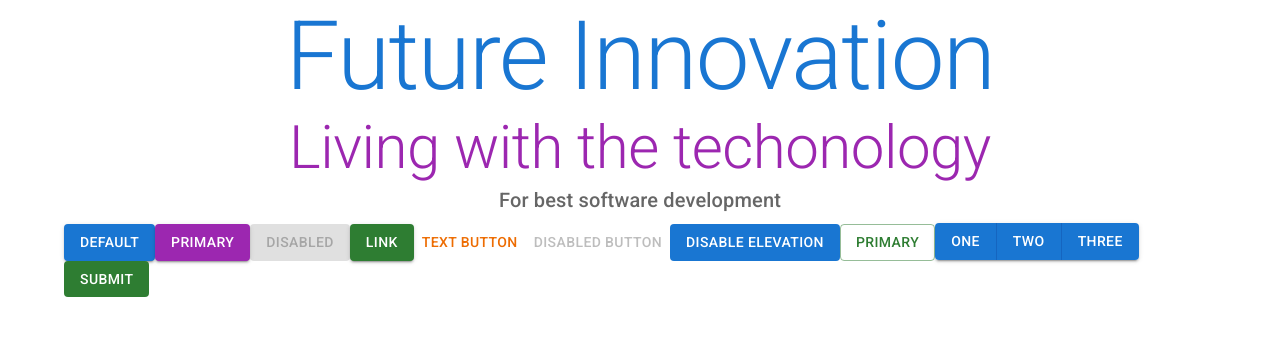
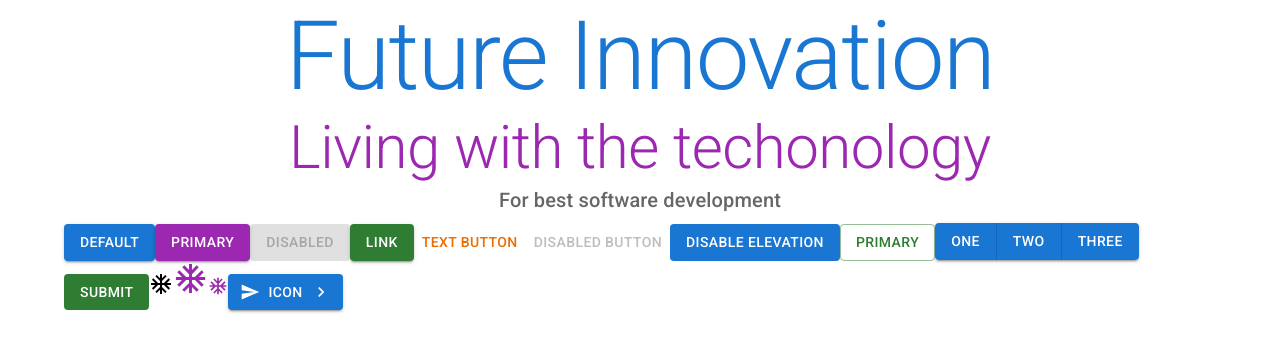
Before and after one commit to MohammadAtikurRahman/Mu-React, a React (Create React App) app: page /create in a window 1280 px wide. Shown: the top 352 px of the page. Built offline with nearby package versions, Linux system fonts and the light colour scheme.

Commit message:
icon added

```diff
--- a/package.json
+++ b/package.json
@@ -5,6 +5,7 @@
   "dependencies": {
     "@emotion/react": "^11.7.1",
     "@emotion/styled": "^11.6.0",
+    "@mui/icons-material": "^5.2.5",
     "@mui/material": "^5.2.7",
     "@testing-library/jest-dom": "^5.11.9",
     "@testing-library/react": "^11.2.5",
--- a/src/pages/Create.js
+++ b/src/pages/Create.js
@@ -3,6 +3,14 @@
 import Button from '@mui/material/Button';
 import ButtonGroup from '@mui/material/ButtonGroup';
 import Container from '@mui/material/Container';
+
+import Icon from '@mui/material/Icon';
+
+import SendIcon from '@mui/icons-material/Send';
+import KeyboardArrowRightIcon from '@mui/icons-material/KeyboardArrowRight';
+import AcUnitOutlinedIcon from '@mui/icons-material/AcUnitOutlined';
+
+
 
 
 export default function Create() {
@@ -119,6 +127,26 @@
 
 
 
+
+
+      <AcUnitOutlinedIcon/>
+      <AcUnitOutlinedIcon  color="secondary" fontSize="large" />
+      <AcUnitOutlinedIcon  color="secondary" fontSize="small" />
+
+       <Button variant="contained"
+
+
+         startIcon={ <SendIcon/> }
+         endIcon={ <KeyboardArrowRightIcon/>  }
+
+       >
+          Icon
+
+       </Button>
+
+
+
+
     </Container>
   )
 }
```
Also changed, not shown: 1 other file (tests, documents, lock files or other folders).
